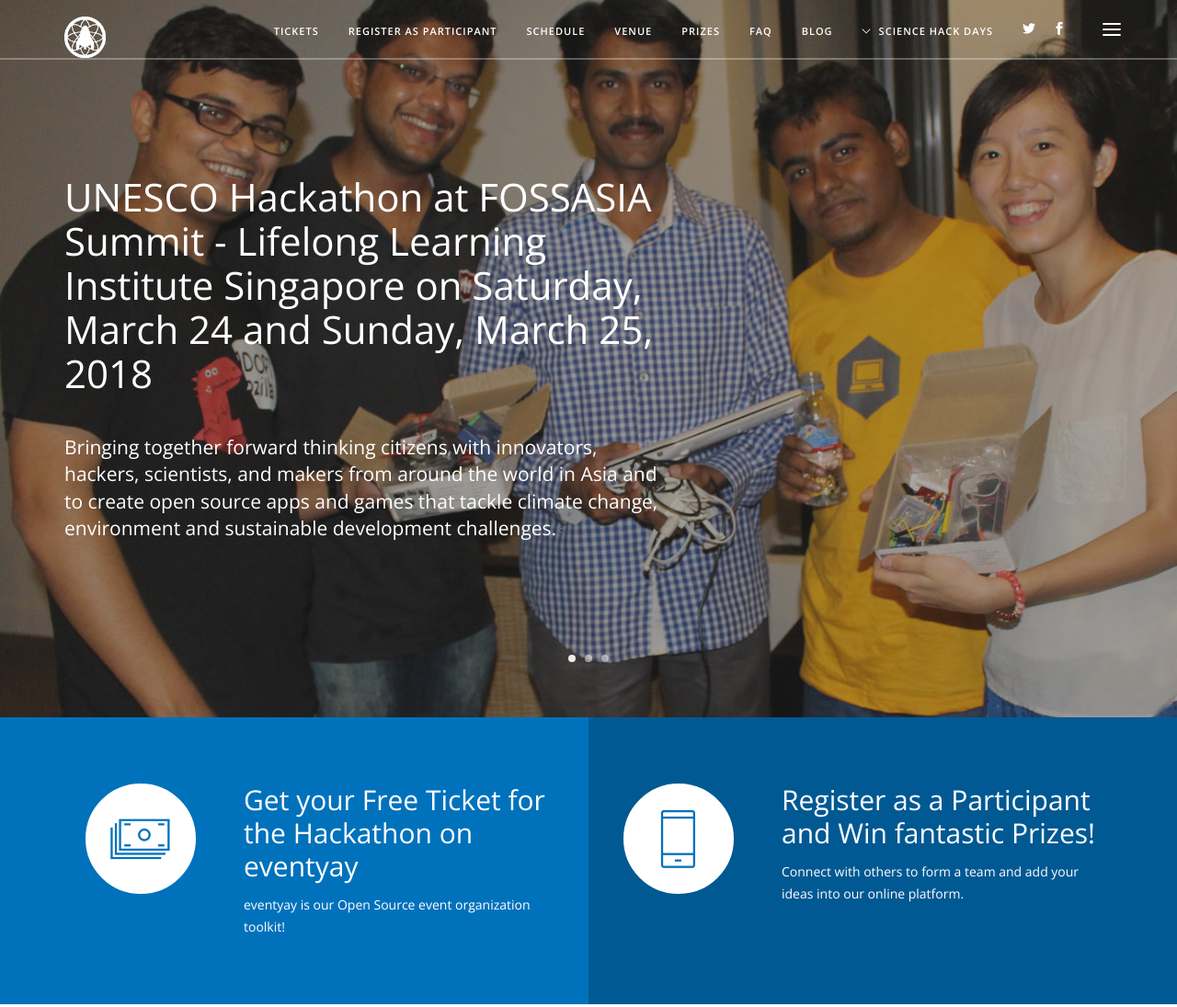
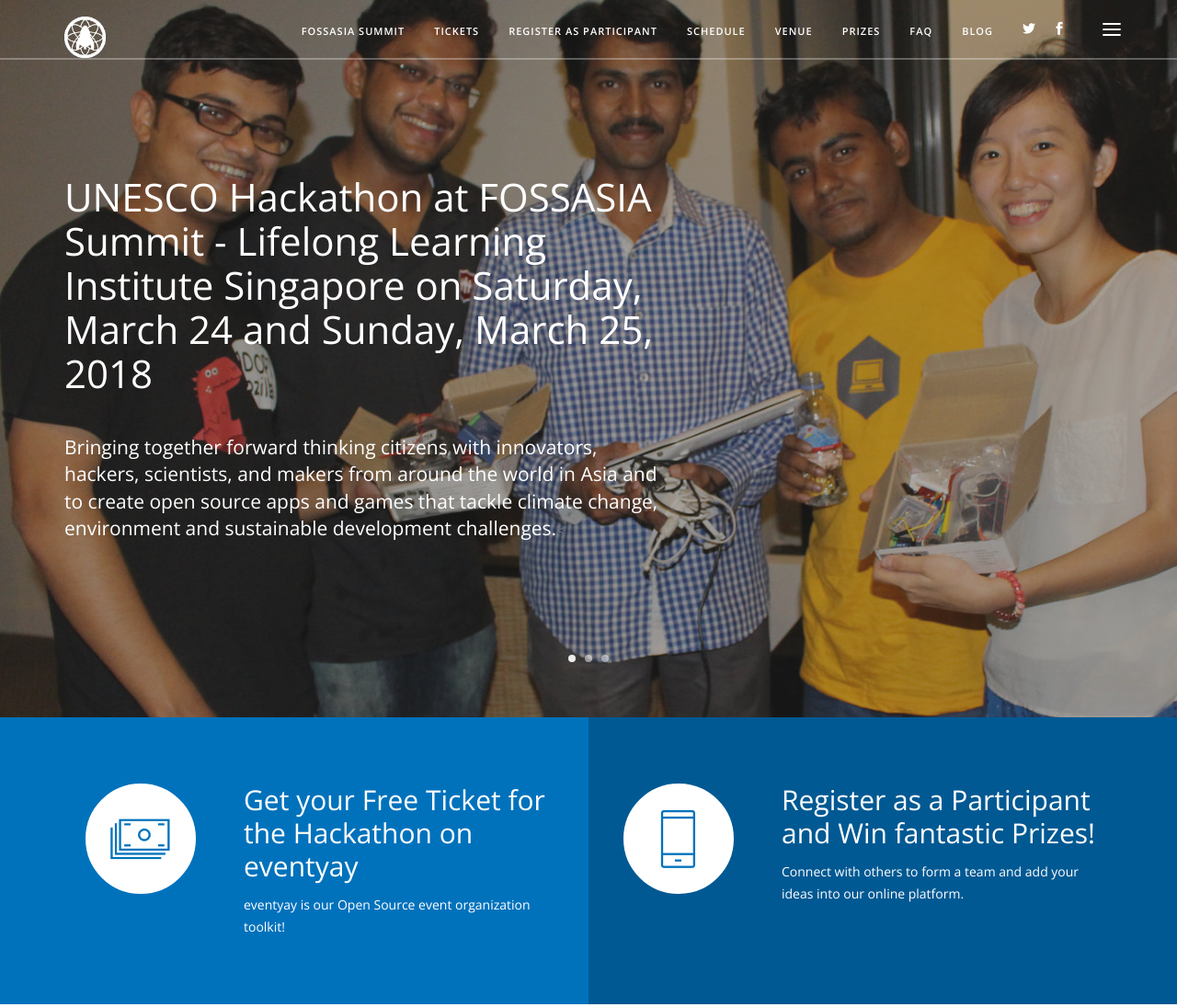
Before and after one commit to fossasia/sg18.sciencehack.asia, a plain HTML site: page index.html in a window 1280 px wide. Shown: the top 1095 px of the page at 92% size. Drawn offline with nearby package versions, Linux system fonts and the light colour scheme; files whose address does not match are found by name.

Commit message:
summit update

```diff
--- a/index.html
+++ b/index.html
@@ -51,6 +51,7 @@
 
 							<div class="col-md-10 text-right">
 								<ul class="menu">
+									<li><a href="https://2018.fossasia.org" target="_self">FOSSASIA Summit</a></li>
 									<li><a href="https://eventyay.com/e/db15e7db/" target="_self">Tickets</a></li>
 									<li><a href="https://fossasia-unesco.devpost.com/" target="_self">Register as Participant</a></li>
 									<li><a class="inner-link" href="#schedule" target="_self">Schedule</a></li>
@@ -58,7 +59,7 @@
 									<li><a class="inner-link" href="#prizes" target="_self">Prizes</a></li>
 									<li><a class="inner-link" href="#faq" target="_self">FAQ</a></li>
 									<li><a href="https://blog.fossasia.org/tag/hacking/" target="_self">blog</a></li>
-									<li class="has-dropdown"><a href="https://sciencehack.asia" target="_self">Science Hack Days</a>
+							<!--		<li class="has-dropdown"><a href="https://sciencehack.asia" target="_self">Science Hack Days</a>
 										<ul class="nav-dropdown">
 											<li><a href="https://unesco.sciencehack.asia" target="_self">UNESCO Hackathon 2018</a></li>
 											<li><a href="https://sciencehack.asia" target="_self">Science Hack Mekong 2018</a></li>
@@ -66,7 +67,7 @@
 											<li><a href="http://blog.fossasia.org/science-hack-day-singapore-nov-11-12-2016/" target="_self">Science Hack Singapore 2016</a></li>
 											<li><a href="http://sciencehackday.org/" target="_self">Science Hack Global Site</a></li>
 										</ul>
-									</li>
+									</li> -->
 									<li class="social-link"><a href="http://twitter.com/fossasia" target="_self"><i class="icon social_twitter"></i></a></li>
 									<li class="social-link"><a href="https://www.facebook.com/events/139329623548116/" target="_self"><i class="icon social_facebook"></i></a></li>
 
@@ -1066,6 +1067,7 @@
 								<li><a href="https://eventyay.com/e/db15e7db/">Tickets</a></li>
 								<li><a href="https://fossasia-unesco.devpost.com/">Register as Participant</a></li>
 								<li><a href="http://sciencehack.asia" target="_self">Science Hack Asia</a></li>
+								<li><a href="http://2018.fossasia.org" target="_self">FOSSASIA Summit</a></li>
 								<li><a href="#top" class="inner-link" target="_self">About</a></li>
 								<li><a href="#subscribe" class="inner-link" target="_self">Subscribe</a></li>
 								<li><a class="inner-link back-to-top" href="#top">Back To Top</a></li>
```
Also changed, not shown: img/sponsor1.png (deleted), img/sponsor2.png (deleted), img/sponsor3.png (deleted), img/sponsor4.png (deleted), img/sponsor5.png (deleted), img/sponsor6.png (deleted), img/travel.jpg (deleted).
